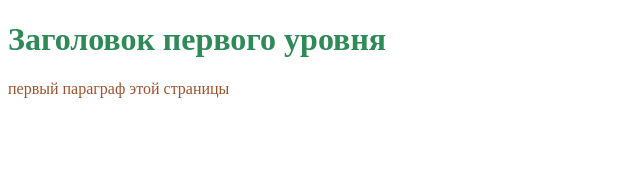
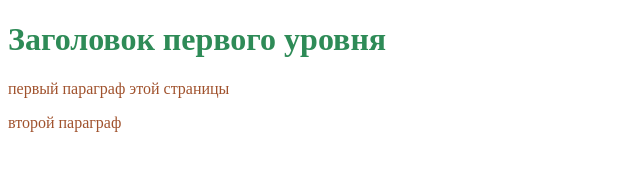
Before and after one commit to garant101/first-project, a plain HTML site: page index.html in a window 1280 px wide. Shown: the whole page, without its empty margins (0-640 px from the left). Drawn offline with Linux system fonts and the light colour scheme.

Commit message:
добавлен второй параграф в разметке

```diff
--- a/index.html
+++ b/index.html
@@ -10,5 +10,6 @@
 <body>
     <h1 class="text">Заголовок первого уровня</h1>
     <p class="paragraf">первый параграф этой страницы</p>
+    <p class="paragraf">второй параграф</p>
 </body>
 </html>
```
